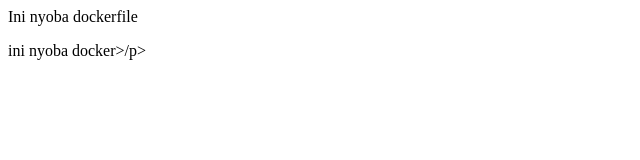
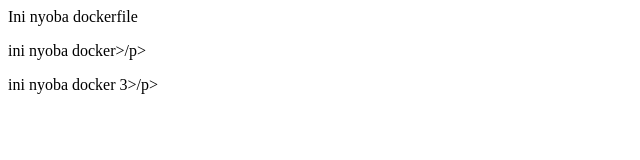
Before and after one commit to adesetiadi1990/repo-github, a plain HTML site: page index.html in a window 1280 px wide. Shown: the whole page, without its empty margins (0-640 px from the left). Drawn offline with Linux system fonts and the light colour scheme.

Commit message:
ini perubahan 3

```diff
--- a/index.html
+++ b/index.html
@@ -1,2 +1,3 @@
 <p>Ini nyoba dockerfile</p>
 <p>ini nyoba docker>/p>
+<p>ini nyoba docker 3>/p>
```
